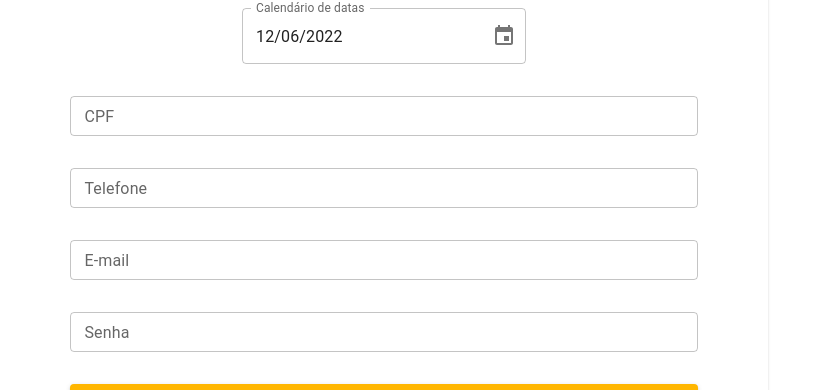
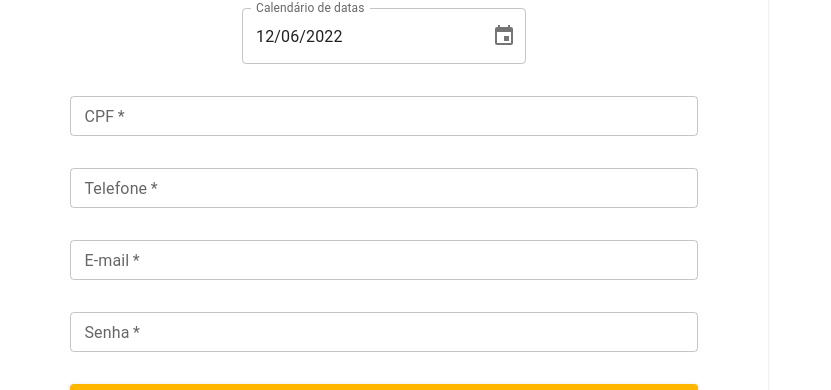
Before and after one commit to ThalesSilva19/IHC-Bebidas, a Next.js app: page /test in a window 1280 px wide. Shown: the part 1779-2169 px from the top of the page, without its empty margins (0-831 px from the left). Built offline with nearby package versions, Linux system fonts and the light colour scheme.

Commit message:
Colocando tipos nos inputs

```diff
--- a/src/components/login_card.jsx
+++ b/src/components/login_card.jsx
@@ -16,7 +16,7 @@ export default function LoginCard() {
         }}>
             <Typography variant='h4' tabIndex='0'> Acesse sua conta </Typography>
             <TextField label='E-mail' variant="outlined" size="small" sx={{ width: '80%'}}></TextField>
-            <TextField label='Senha' variant="outlined" size="small" sx={{ width: '80%'}}></TextField>
+            <TextField label='Senha' type="password" variant="outlined" size="small" sx={{ width: '80%'}}></TextField>
             <Link href='/'>
                 <Button variant='contained'
                     sx={{
--- a/src/components/register_card.jsx
+++ b/src/components/register_card.jsx
@@ -62,10 +62,10 @@ export default function RegisterCard() {
                     />
                 </LocalizationProvider>
             </Box>
-            <TextField label='CPF' variant="outlined" size="small" sx={{ width: '98%' }}></TextField>
-            <TextField label='Telefone' variant="outlined" size="small" sx={{ width: '98%' }}></TextField>
-            <TextField label='E-mail' variant="outlined" size="small" sx={{ width: '98%' }}></TextField>
-            <TextField label='Senha' variant="outlined" size="small" sx={{ width: '98%' }}></TextField>
+            <TextField required label='CPF' type="number" variant="outlined" size="small" sx={{ width: '98%' }}></TextField>
+            <TextField required label='Telefone' type= "tel" variant="outlined" size="small" sx={{ width: '98%' }}></TextField>
+            <TextField required label='E-mail' type="email" variant="outlined"  size="small" sx={{ width: '98%' }}></TextField>
+            <TextField required label='Senha' type="password" variant="outlined" size="small" sx={{ width: '98%' }}></TextField>
             <Link href='/auth/login'>
                 <Button variant='contained'
                     sx={{
--- a/src/pages/auth/login.jsx
+++ b/src/pages/auth/login.jsx
@@ -18,6 +18,7 @@ export default function Login() {
                 flexDirection: 'row',
                 columnGap: '8px',
                 marginTop: '16px',
+                marginBottom: '16px',
                 marginLeft: '50px',
                 width: '100%'
                 }}>
--- a/src/pages/auth/register.jsx
+++ b/src/pages/auth/register.jsx
@@ -18,6 +18,7 @@ export default function Register() {
                 flexDirection: 'row',
                 columnGap: '8px',
                 marginTop: '16px',
+                marginBottom: '16px',
                 marginLeft: '50px',
                 width: '100%'
                 }}>
--- a/src/pages/cart.jsx
+++ b/src/pages/cart.jsx
@@ -17,6 +17,7 @@ export default function Cart() {
                 flexDirection: 'row',
                 columnGap: '8px',
                 marginTop: '16px',
+                marginBottom: '16px',
                 marginLeft: '50px',
                 width: '100%'
                 }}>
--- a/src/pages/index.jsx
+++ b/src/pages/index.jsx
@@ -14,7 +14,9 @@ export default function index() {
       <Appbar />
       <Navbar />
       <Box sx={{
-        margin: '50px'
+        marginTop: '16px',
+        marginBottom: '16px',
+        marginLeft: '50px'
       }}>
         <Box sx={{
           display: 'flex',
--- a/src/pages/payment.jsx
+++ b/src/pages/payment.jsx
@@ -18,6 +18,7 @@ export default function Payment() {
                 flexDirection: 'row',
                 columnGap: '8px',
                 marginTop: '16px',
+                marginBottom: '16px',
                 marginLeft: '50px',
                 width: '100%'
                 }}>
--- a/src/pages/products/[product_id].jsx
+++ b/src/pages/products/[product_id].jsx
@@ -29,6 +29,7 @@ export default function Produto() {
                 flexDirection: 'row',
                 columnGap: '8px',
                 marginTop: '16px',
+                marginBottom: '16px',
                 marginLeft: '50px',
                 width: '100%'
                 }}>
```
